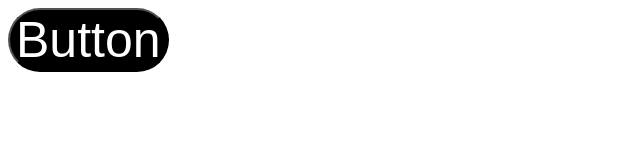
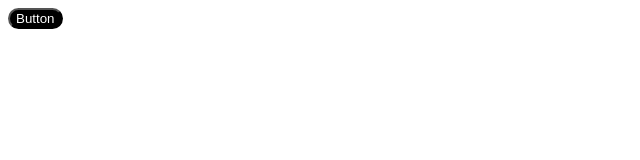
Before and after one commit to acciojob/hover-button-mohammed7869, a website: page main.html in a window 1280 px wide. Shown: the whole page, without its empty margins (0-640 px from the left). Drawn offline with Linux system fonts and the light colour scheme.

Commit message:
created a submission

```diff
--- a/styles.css
+++ b/styles.css
@@ -4,7 +4,6 @@
 	background-color:black;
 	color:white;
 	border-radius:50px;
-	font-size:50px
 }
 #btn:hover{
 	background-color:yellow;
```
